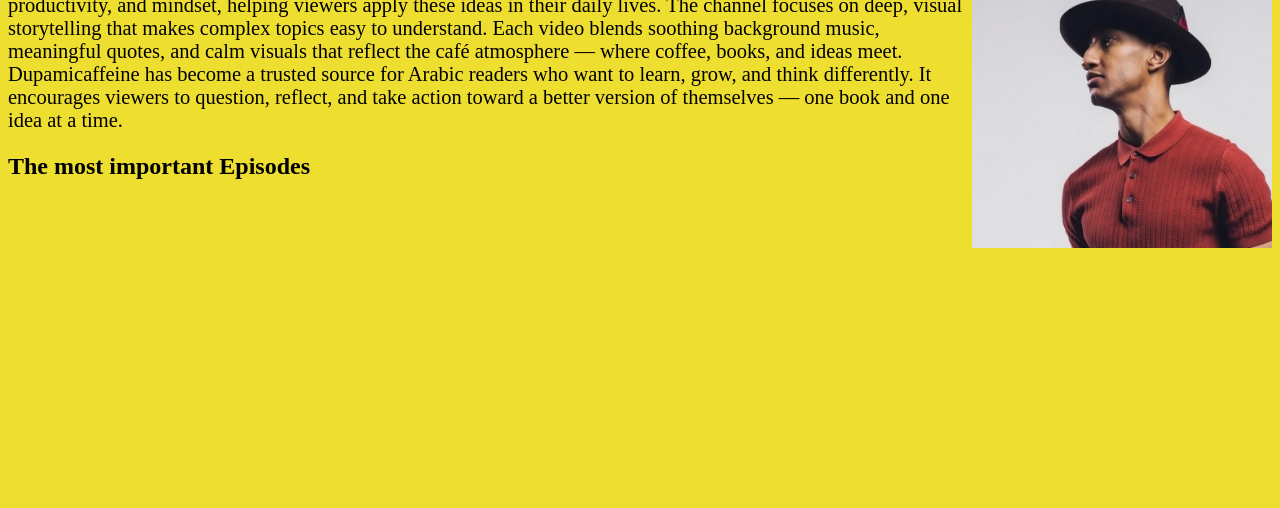
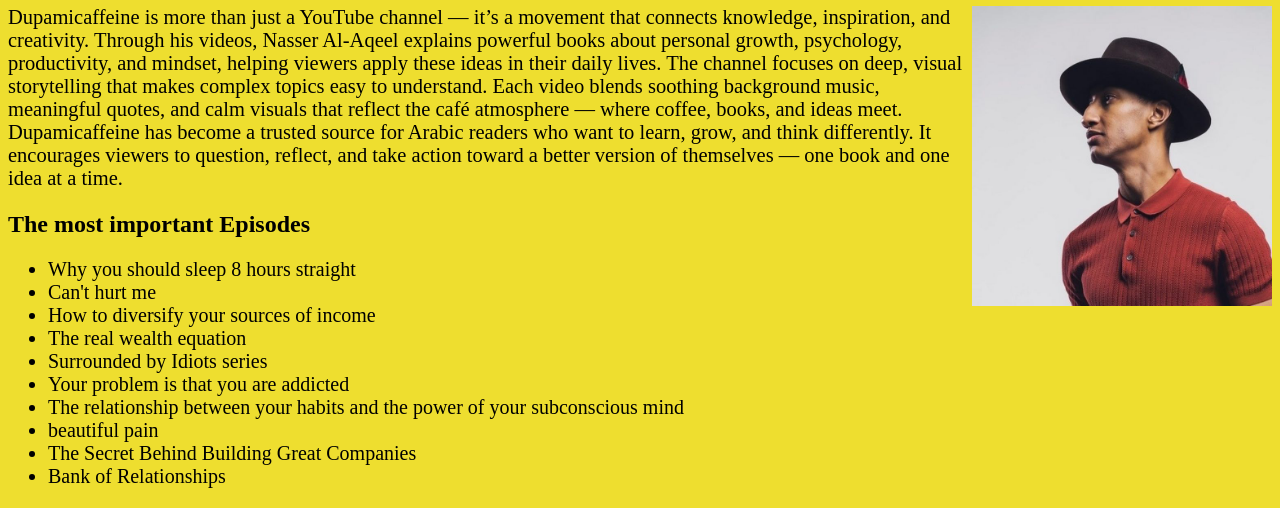
Before and after one commit to wafaadam548-bot/Project.9, a plain HTML site: page index.html in a window 1280 px wide. Shown: the part 626-1134 px from the top of the page. Before the commit the page ends 874 px from the top, so only its background shows below. Drawn offline with Linux system fonts and the light colour scheme.

Commit message:
start learning to see javascrept in the main web

```diff
--- a/index.html
+++ b/index.html
@@ -13,7 +13,7 @@
 
 </head>
 <body>
-<h1><i>Dupamicaffeine</i>></h1>
+<h1 id="head"><i>Dupamicaffeine</i>></h1>
 <h2>where coffee, music and books</h2>
 <img src="img/دوباميكافين Dupamicaffeine.jpg" width="300" style="margin-right: 20px; float: left;">
 <p style="font-size: 20px;">    <b>Dupamicaffeine</b>  started as a YouTube channel and has now grown into a company founded and managed by Naser Al Aqeel. He launched the channel in 2019.
@@ -24,7 +24,7 @@
     <h3> <a href="https://www.youtube.com/@Dupamicaffeine/shorts">Dupamicaffeine</a>
     </h3>
     <h3>Most of the books he explained </h3>
-    <table style="width: 600px; height: 100px;">
+    <table style="width: 600px; height: 100px;" id="Wafa">
       <tbody>
         <tr>
           <td><a href="https://www.youtube.com/watch?v=aI4PkxmYtxs&list=PLLIdqKBo7F-r8jqXSCSlrGs0IaDoaQFDq">
@@ -72,7 +72,23 @@
 
   Dupamicaffeine has become a trusted source for Arabic readers who want to learn, grow, and think differently. It encourages viewers to question, reflect, and take action toward a better version of themselves — one book and one idea at a time.
 </p>
+
 <h2> The most important Episodes</h2>
+<nav id="naser">
+  <ul>
+    <li>Why you should sleep 8 hours straight</li>
+    <li>Can't hurt me</li>
+    <li>How to diversify your sources of income</li>
+    <li>The real wealth equation</li>
+    <li>Surrounded by Idiots series</li>
+    <li>Your problem is that you are addicted</li>
+    <li>The relationship between your habits and the power of your subconscious mind</li>
+    <li>beautiful pain</li>
+    <li>The Secret Behind Building Great Companies</li>
+    <li>Bank of Relationships</li>
+
+  </ul>
+</nav>
 
 
 
--- a/main.js
+++ b/main.js
@@ -3,7 +3,16 @@
     //window.alert("hellow  in this web have funn my frendo");
     //document.write("hellow ");
     //the console is the ptogrammer page
-    console.log("%cDupamecaifen","color:black;font-size:40px");
+    const titel=document.getElementById('head');
+    console.log(titel);
+    titel.style.color=("black")
+    const tab=document.getElementById('Wafa');
+    tab.style.fontSize=("20px")
+    console.log(tab);
+    const list=document.getElementById('naser');
+    console.log(list);
+    list.style.color=("black")
+    list.style.fontSize=("20px")
     console.error("Don't forget to add java scrept to the main page");
     console.log("The topecs that I should write it");
 console.table(["what is the web about","most pupular books","more about naser",
```
